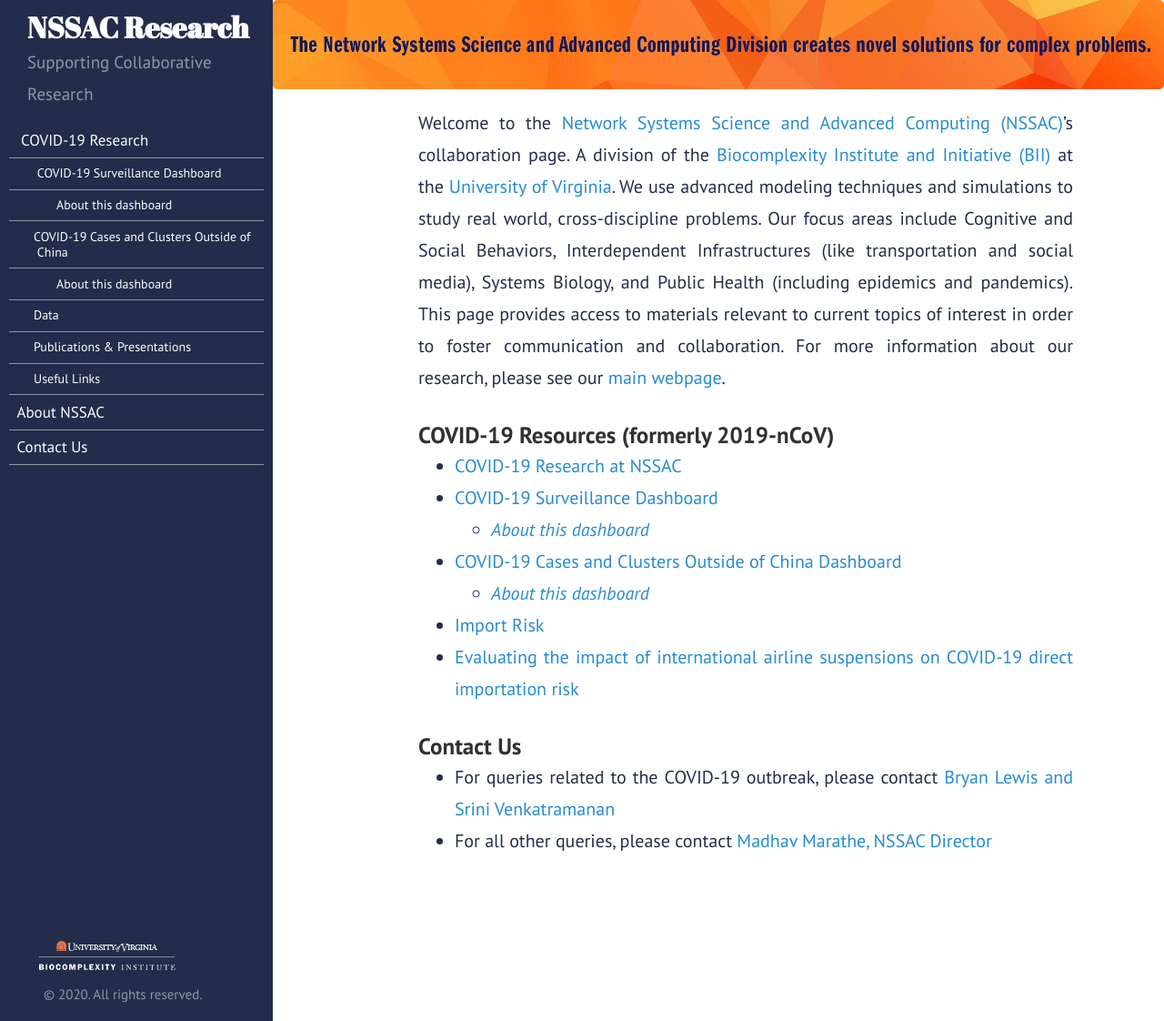
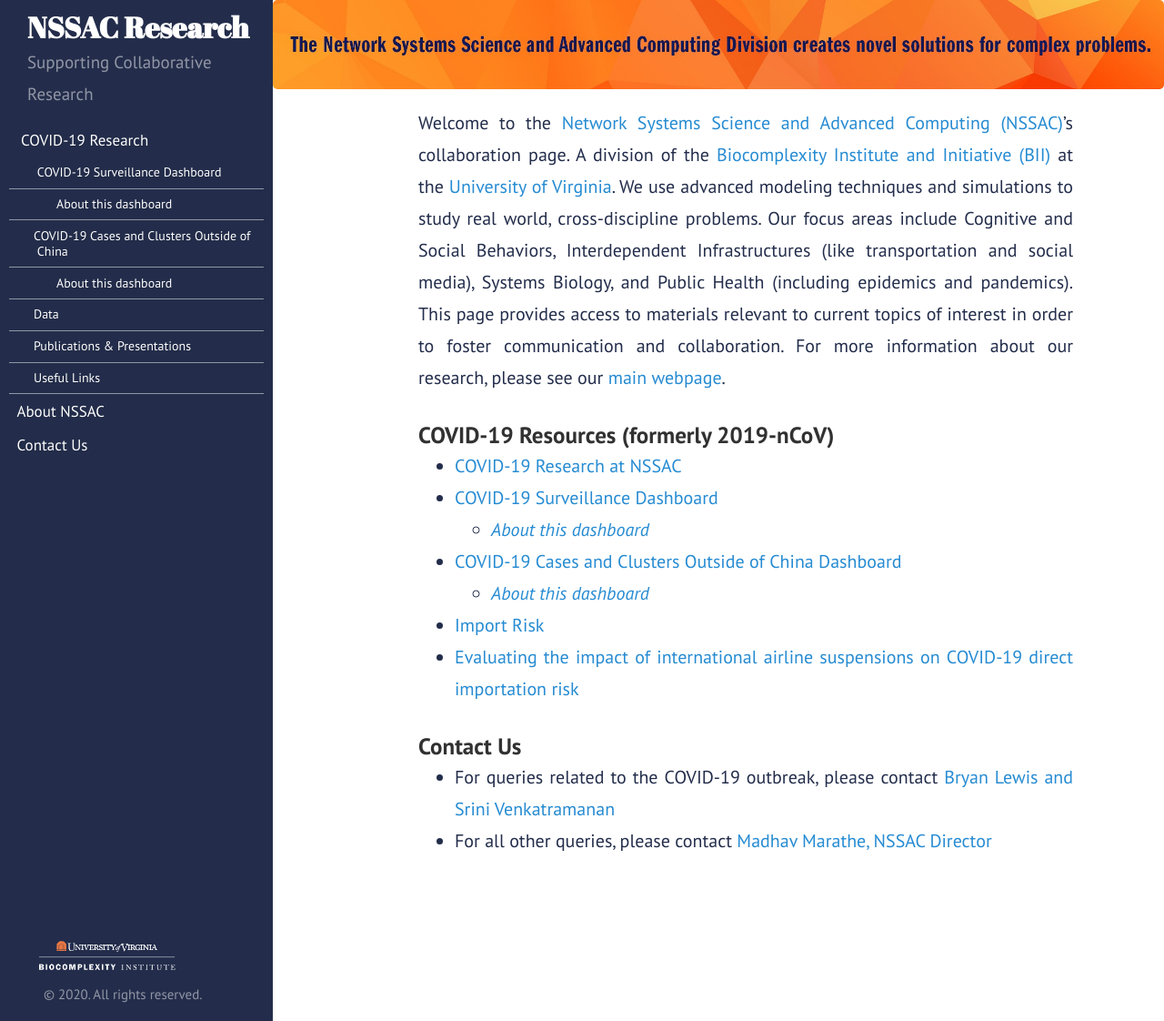
Before and after one commit to mehta-gaurav/mehta-gaurav.github.io, a Jekyll site: the page built from index.md, in a window 1280 px wide and 1122 px high. Shown: the whole window at 91% size. Built offline with Jekyll 4.4.1, drawn with Linux system fonts in a browser that asks for light colours.

Commit message:
Update layout.css

```diff
--- a/public/css/layout.css
+++ b/public/css/layout.css
@@ -4,7 +4,7 @@
 }
 
  #menu li {
-      border-bottom: 0.4px groove rgba(255,255,255,.5);
+/*       border-bottom: 0.4px groove rgba(255,255,255,.5);  */
     }
 
  #menu .main-menu {
@@ -91,7 +91,7 @@
 
 #menu .sub-menu {
      display: block;
-     border-bottom: 0.4px groove rgba(255,255,255,.5);
+/*      border-bottom: 0.4px groove rgba(255,255,255,.5); */
 
 /*     left: 100% !important;
     top: 0 !important; */
@@ -102,7 +102,7 @@
 #menu .sub-menu1  {
          display: block;
     padding-left: 45px;
-    border-bottom: 0.4px groove rgba(255,255,255,.5);
+/*     border-bottom: 0.4px groove rgba(255,255,255,.5); */
 
 /*     left: 100%;
     top: 0; */
```
